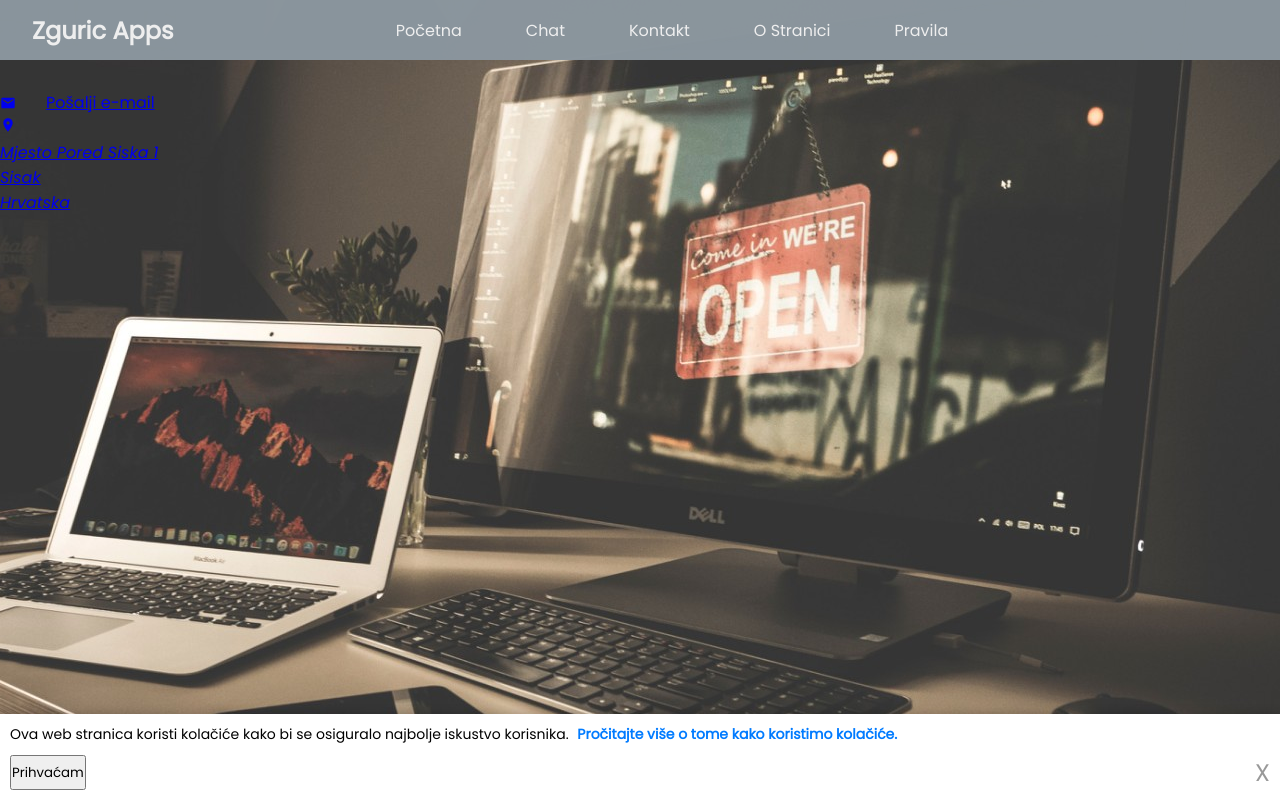
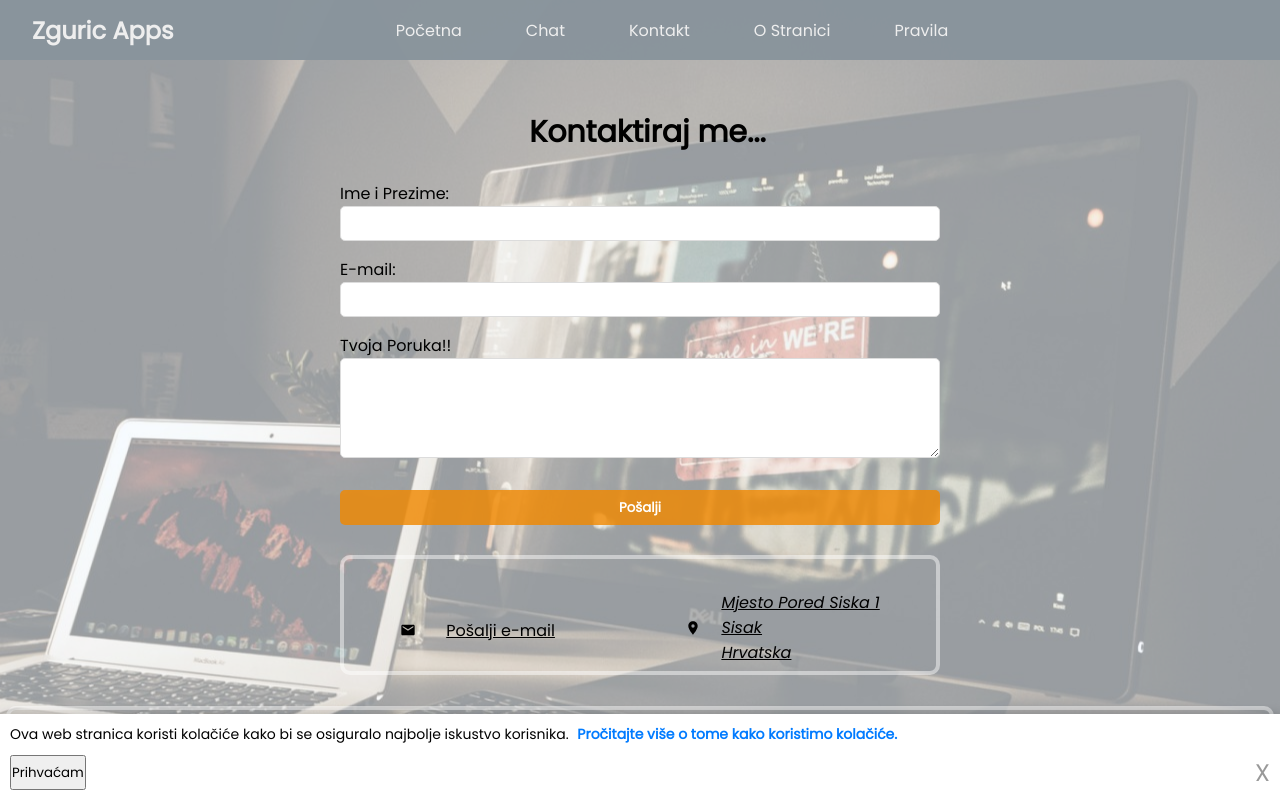
Before and after one commit to AlenZguric/chat-app, a React (Create React App) app: page /kontakt in a window 1280 px wide. Shown: the top 798 px of the page. Built offline with nearby package versions, Linux system fonts and the light colour scheme; a web font is replaced by a local one.

Commit message:
add contact page

```diff
--- a/src/pages/Contact/Contakt.jsx
+++ b/src/pages/Contact/Contakt.jsx
@@ -1,13 +1,14 @@
-import Address from "../../Components/Footer/js/Address";
 import React from "react";
+import ContactForm from "../../Components/Footer/js/ContactForm";
+import Footer from "../../Components/Footer/js/Footer";
+import "./contactStyle.css";
 
 export default function Contact(){
 
     return(
            <div >
-                <div className="address">
-                    <Address/>
-                </div>
+                <ContactForm/>
+                <Footer/>
            </div>
     );
 }
--- a/src/pages/Contact/contactStyle.css
+++ b/src/pages/Contact/contactStyle.css
@@ -5,17 +5,24 @@
   box-sizing: border-box;
 }
 
-.container-body .form form {
+.contaktMe {
+  display: flex;
+  flex-direction: column;
+  background-color: rgba(240, 248, 255, 0.534);
+}
+.contaktMe .contactForm h3 {
+  padding: 10px;
+  margin-left: 15px;
+}
+.contaktMe .contactForm form {
   display: flex;
   align-items: flex-start;
   flex-direction: column;
-  background-color: rgba(240, 248, 255, 0.534);
-  width: 100%;
-  padding: 10px;
-  height: 100%;
   font-size: 16px;
+  margin-left: 10px;
+  margin-right: 10px;
 }
-.container-body .form form input {
+.contaktMe .contactForm form input {
   width: 100%;
   height: 35px;
   padding: 7px;
@@ -23,11 +30,10 @@
   border-radius: 5px;
   border: 1px solid rgb(220, 220, 220);
 }
-.container-body .form form input:focus {
+.contaktMe .contactForm form input:focus {
   border: 2px solid rgb(0, 206, 158);
 }
-
-textarea {
+.contaktMe .contactForm textarea {
   max-width: 100%;
   min-width: 100%;
   width: 100%;
@@ -38,19 +44,83 @@ textarea {
   border-radius: 5px;
   border: 1px solid rgb(220, 220, 220);
 }
-textarea:focus {
+.contaktMe .contactForm textarea:focus {
   border: 2px solid rgb(0, 206, 158);
 }
-
-label {
+.contaktMe .contactForm label {
   margin-top: 1rem;
 }
-
-input[type=submit] {
+.contaktMe .contactForm input[type=submit] {
   margin-top: 2rem;
   cursor: pointer;
   background: rgba(241, 137, 0, 0.815);
   color: rgb(255, 255, 255);
   border: none;
   font-weight: 600;
+}
+.contaktMe .address {
+  display: flex;
+  flex-direction: column;
+  align-items: center;
+  margin: 6px;
+  border: solid 4px rgba(255, 255, 255, 0.4588235294);
+  border-radius: 10px;
+  padding: 6px;
+}
+.contaktMe .address .email a {
+  color: black;
+}
+.contaktMe .address .email a:hover {
+  text-transform: uppercase;
+  color: red;
+}
+.contaktMe .address .addressMap {
+  display: flex;
+  justify-content: center;
+  align-items: center;
+}
+.contaktMe .address .addressMap a {
+  display: flex;
+  flex-direction: row;
+  align-items: center;
+  margin-top: 25px;
+  color: black;
+}
+.contaktMe .address .addressMap a:hover {
+  text-transform: uppercase;
+  color: red;
+}
+.contaktMe .address .addressMap p {
+  margin-left: 20px;
+}
+
+@media only screen and (min-width: 1024px) {
+  .contaktMe {
+    display: flex;
+    flex-direction: column;
+    height: 80vh;
+    align-items: center;
+  }
+  .contaktMe .contactForm {
+    display: flex;
+    flex-direction: column;
+    justify-content: center;
+    align-items: center;
+  }
+  .contaktMe .contactForm h3 {
+    font-size: 30px;
+    margin-top: 40px;
+  }
+  .contaktMe .contactForm form {
+    width: 600px;
+    margin-bottom: 30px;
+  }
+  .contaktMe .address {
+    display: flex;
+    width: 600px;
+    flex-direction: row;
+    justify-content: space-around;
+    align-items: center;
+    margin: 0;
+  }
 }/*# sourceMappingURL=contactStyle.css.map */
--- a/src/pages/Contact/contactStyle.scss
+++ b/src/pages/Contact/contactStyle.scss
@@ -8,15 +8,25 @@
 
 }
 
- .container-body .form form {
+.contaktMe{
+  display: flex;
+  flex-direction: column;
+  background-color: rgba(240, 248, 255, 0.534);
+
+.contactForm{
+  h3{
+      padding: 10px;
+      margin-left: 15px;
+
+  }
+  form {
   display: flex;
   align-items: flex-start;
   flex-direction: column;
-    background-color: rgba(240, 248, 255, 0.534);
-    width: 100%;
-    padding: 10px;
-    height: 100%;
+
   font-size: 16px;
+  margin-left: 10px;
+  margin-right: 10px;
   input {
   width: 100%;
   height: 35px;
@@ -53,3 +63,81 @@
       border: none;
       font-weight: 600;
     }
+  }
+  .address{
+      display: flex;
+      flex-direction: column;
+      align-items: center;
+      margin: 6px;
+      border: solid 4px #ffffff75;
+      border-radius: 10px;
+      padding: 6px;
+     .email{
+
+      a{
+          color: black;
+          &:hover{
+              text-transform: uppercase;
+              color: red;
+
+          }
+      }
+     }
+     .addressMap {
+      display: flex;
+      justify-content: center;
+      align-items: center;
+
+      a{
+          display: flex;
+          flex-direction: row;
+          align-items: center;
+          margin-top: 25px;
+          color: black;
+
+          &:hover{
+              text-transform: uppercase;
+              color: red;
+
+          }
+
+     }
+     p{
+      margin-left: 20px;
+     }
+  }
+  }
+}
+  @media only screen and (min-width: 1024px){
+
+      .contaktMe{
+          display: flex;
+          flex-direction: column;
+          height: 80vh;
+          align-items: center;
+          .contactForm{
+          display: flex;
+          flex-direction: column;
+          justify-content: center;
+          align-items: center;
+          h3{
+              font-size: 30px;
+              margin-top: 40px;
+          }
+
+          form{
+          width: 600px;
+          margin-bottom: 30px;
+      }
+  }
+  .address{
+      display: flex;
+      width: 600px;
+      flex-direction: row;
+      justify-content: space-around;
+      align-items: center;
+      margin: 0;
+  }
+}
+
+}
```
Also changed, not shown: 1 other file (tests, documents, lock files or other folders). Lines whose indentation alone changed are shown as unchanged.
